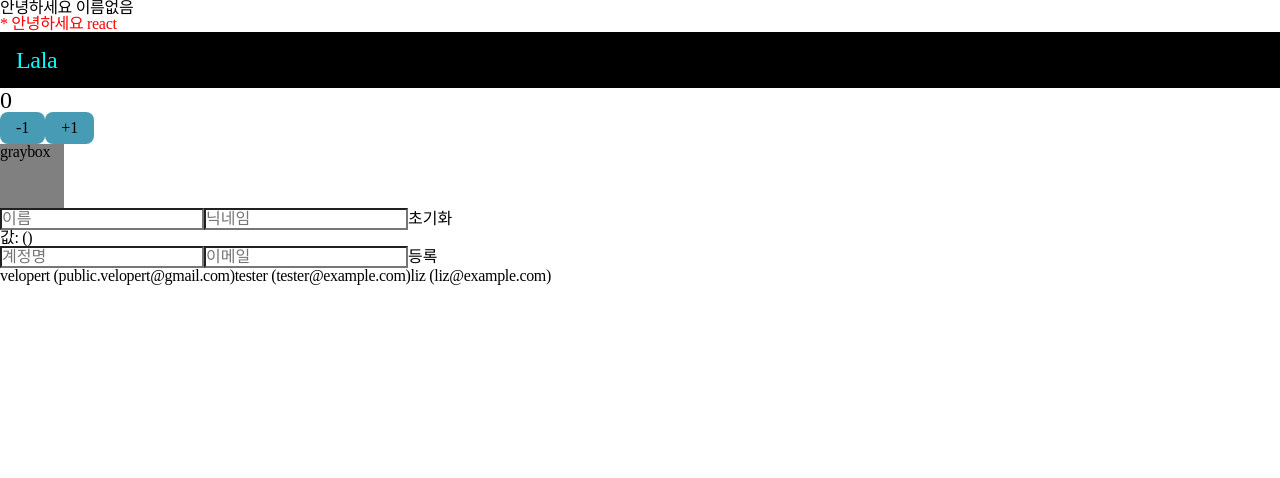
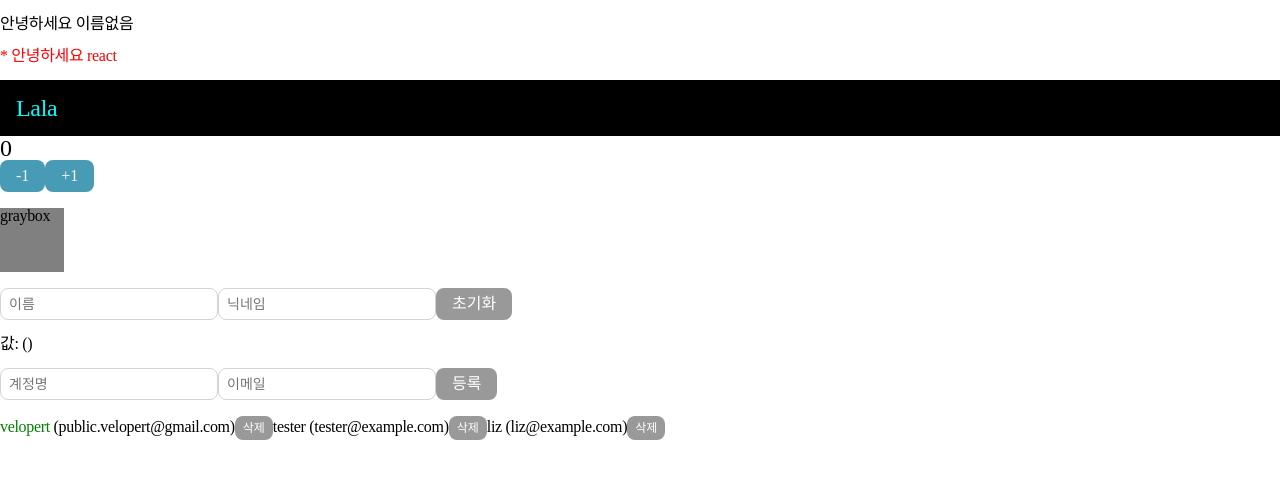
Before and after one commit to alsdk9879/oma_react, a React (Create React App) app: page / in a window 1280 px wide. Shown: the top 478 px of the page. Built offline with nearby package versions, Linux system fonts and the light colour scheme.

Commit message:
UserList.js > useEffect 진행중

```diff
--- a/src/App.js
+++ b/src/App.js
@@ -22,6 +22,7 @@ function App() {
     email: '',
   });
   const { username, email } = inputs;
+
   const onChange = (e) => {
     const { name, value } = e.target;
     SetInputs({
@@ -30,27 +31,49 @@ function App() {
     });
   };
 
-  const users = [
+  const [users, setUsers] = useState([
     {
       id: 1,
       username: 'velopert',
       email: 'public.velopert@gmail.com',
+      active: true,
     },
     {
       id: 2,
       username: 'tester',
       email: 'tester@example.com',
+      active: false,
     },
     {
       id: 3,
       username: 'liz',
       email: 'liz@example.com',
+      active: false,
     },
-  ];
+  ]);
 
   const nextId = useRef(4);
   const onCreate = () => {
+    const user = {
+      id: nextId.current,
+      username,
+      email,
+    };
+    setUsers(users.concat(user));
+
+    SetInputs({
+      username: '',
+      email: '',
+    });
     nextId.current += 1;
+  };
+
+  const onRemove = (id) => {
+    setUsers(users.filter((user) => user.id !== id));
+  };
+
+  const onToggle = (id) => {
+    setUsers(users.map((user) => (user.id === id ? { ...user, active: !user.active } : user)));
   };
 
   return (
@@ -62,8 +85,8 @@ function App() {
       <Counter />
       <div className='gray-box'>graybox</div>
       <InputSample />
-      <CreateUser />
-      <UserList users={users} />
+      <CreateUser username={username} email={email} onChange={onChange} onCreate={onCreate} />
+      <UserList users={users} onRemove={onRemove} onToggle={onToggle} />
     </Wrapper>
   );
 }
--- a/src/UserList.js
+++ b/src/UserList.js
@@ -1,19 +1,32 @@
-import React from 'react';
+import React, { useEffect } from 'react';
 
 // 한페이지에 여러개의 컴포넌트가 있어도 무방
-function User({ user }) {
+function User({ user, onRemove, onToggle }) {
+  useEffect(() => {
+    console.log('컴포넌트 나타남');
+    return () => {
+      console.log('컴포넌트 사라짐');
+    };
+  }, []);
   return (
     <>
-      <b>{user.username}</b> <span>({user.email})</span>
+      <b style={{ cursor: 'pointer', color: user.active ? 'green' : 'black' }} onClick={() => onToggle(user.id)}>
+        {user.username}
+      </b>
+      &nbsp;
+      <span>({user.email})</span>
+      <button className='sm' onClick={() => onRemove(user.id)}>
+        삭제
+      </button>
     </>
   );
 }
 
-function UserList({ users }) {
+function UserList({ users, onRemove, onToggle }) {
   return (
     <div>
       {users.map((user) => (
-        <User user={user} key={user.id} />
+        <User user={user} key={user.id} onRemove={onRemove} onToggle={onToggle} />
       ))}
     </div>
   );
--- a/src/css/App.css
+++ /dev/null
@@ -1,155 +0,0 @@
-.gray-box {
-  background: gray;
-  width: 64px;
-  height: 64px;
-}
-
-/*
-==========================================================================
-  common
-==========================================================================
-*/
-* {
-  padding: 0;
-  margin: 0;
-  font: inherit;
-  color: inherit;
-}
-
-*,
-:after,
-:before {
-  -webkit-box-sizing: border-box;
-          box-sizing: border-box;
-}
-
-:root {
-  -webkit-tap-highlight-color: transparent;
-  -webkit-text-size-adjust: 100%;
-  -moz-text-size-adjust: 100%;
-   -ms-text-size-adjust: 100%;
-       text-size-adjust: 100%;
-  cursor: default;
-  overflow-wrap: break-word;
-  -moz-tab-size: 4;
-  -o-tab-size: 4;
-     tab-size: 4;
-}
-
-html,
-body {
-  width: 100%;
-  max-width: 100%;
-  height: 100%;
-}
-
-html {
-  font-size: 16px;
-}
-
-body {
-  line-height: 1;
-  letter-spacing: -0.02em;
-  font-family: var(--font-primary);
-  font-weight: 400;
-  color: var(--color-text);
-  -webkit-font-smoothing: antialiased;
-  -moz-osx-font-smoothing: grayscale;
-  -webkit-overflow-scrolling: touch;
-}
-
-img,
-picture,
-video,
-canvas,
-svg {
-  display: block;
-  max-width: 100%;
-}
-
-table {
-  border-collapse: collapse;
-  border-spacing: 0;
-}
-
-input,
-button,
-textarea,
-select,
-a {
-  font-family: inherit;
-  color: inherit;
-  background-color: inherit;
-  outline: none;
-  -webkit-tap-highlight-color: transparent;
-}
-
-dl,
-li,
-menu,
-ol,
-ul {
-  list-style: none;
-}
-
-a,
-button,
-a:hover,
-button:hover,
-a:active,
-button:active,
-a:focus,
-button:focus {
-  cursor: pointer;
-  text-decoration: none;
-  -webkit-transition: all 0.1s ease-in-out;
-  transition: all 0.1s ease-in-out;
-  border: none;
-}
-
-a:active {
-  color: inherit;
-}
-
-h1,
-h2,
-h3,
-h4,
-h5,
-h6,
-p {
-  margin: 0;
-}
-
-input[type=text],
-input[type=password],
-textarea,
-select,
-button {
-  border-radius: 0;
-  -webkit-appearance: none;
-  -moz-appearance: none;
-       appearance: none;
-}
-
-code {
-  font-family: source-code-pro, Menlo, Monaco, Consolas, "Courier New", monospace;
-}
-
-input[type=number]::-webkit-inner-spin-button,
-input[type=number]::-webkit-outer-spin-button {
-  -webkit-appearance: none;
-  margin: 0;
-}
-
-/*
-* responsive
-*/
-.btn {
-  height: 2rem;
-  padding: 0 1rem;
-  background-color: rgb(71, 155, 180);
-  border-radius: 0.5rem;
-  font-size: 1rem;
-  font-weight: 500;
-}/*# sourceMappingURL=App.css.map */
--- a/src/styles/_Components.scss
+++ b/src/styles/_Components.scss
@@ -1,8 +1,36 @@
-.btn {
+div,
+input {
+  margin-top: 1rem;
+}
+
+input,
+input[type='text'] {
+  border: 1px solid rgb(212, 212, 212);
+  border-radius: 0.5rem;
+  height: 2rem;
+  padding: 0 0.5rem;
+
+  &::placeholder {
+    font-size: 0.875rem;
+  }
+}
+
+button {
+  background-color: #999;
   height: 2rem;
   padding: 0 1rem;
-  background-color: rgb(71, 155, 180);
   border-radius: 0.5rem;
   font-size: 1rem;
   font-weight: 500;
+  color: #fff;
+
+  &.sm {
+    height: 1.5rem;
+    padding: 0 0.5rem;
+    font-size: 0.75rem;
+  }
 }
+
+.btn {
+  background-color: rgb(71, 155, 180);
+}
```
Also changed, not shown: 1 other file (tests, documents, lock files or other folders).
